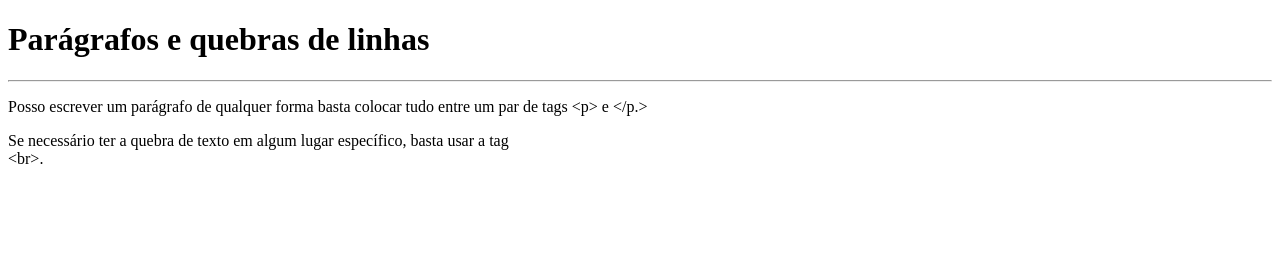
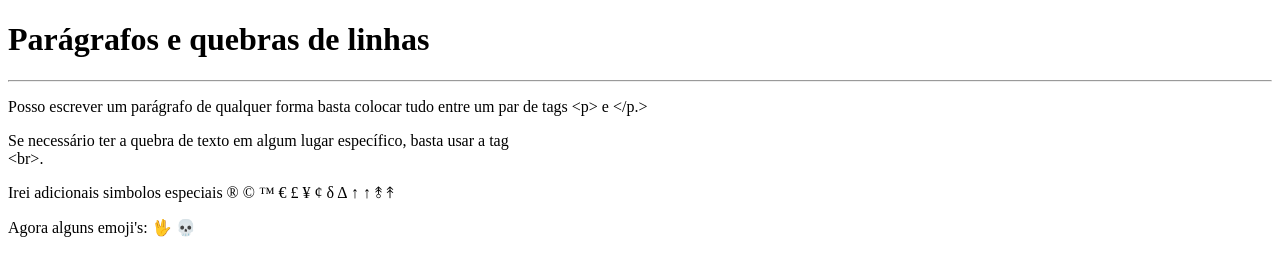
Before and after one commit to William-Colasso/Curso-em-v-deo-material, a plain HTML site: page HTML5 e CSS3 Módulo 1/HTML5/Exercícios/ex002/index.html in a window 1280 px wide. Drawn offline with Linux system fonts and the light colour scheme.

Commit message:
Update index.html

```diff
--- a/HTML5 e CSS3 Módulo 1/HTML5/Exercícios/ex002/index.html
+++ b/HTML5 e CSS3 Módulo 1/HTML5/Exercícios/ex002/index.html
@@ -12,10 +12,30 @@
         de qualquer forma basta colocar
         tudo entre um par de tags &lt;p&gt; e &lt;/p.&gt;
         <!--Para colocar os sinais de menor que '<' e maior que
-             '>' usamos respectivamente '&ltd;' e '&gt;'.-->
+             '>' usamos respectivamente '&ltd;' e '&gt;'. ltd significa less than, ou seja meno que. gt significa grater than, ou maior que.-->
     </p>
     <p>Se necessário ter a quebra de texto
-        em algum lugar específico, basta usar a tag <br> &lt;br&gt;.
+        em algum lugar específico, basta usar a tag <br> &lt;br&gt;.   <!--br= Break Row-->
+    </p>
+    <p>Irei adicionais simbolos especiais
+        &reg;
+        &copy;
+        &trade;
+        &euro;
+        &pound;
+        &yen;
+        &cent;
+        &delta;
+        &Delta;
+        &uparrow;
+        &uarr;
+        &Uarrocir;
+        &Uarr;
+        <br>
+    </p>
+    <p>Agora alguns emoji's:
+        &#x1F596; <!--Código para colocar emoji's: &#x(Código exa-deximal)-->
+        💀
     </p>
 </body>
 </html>
```
